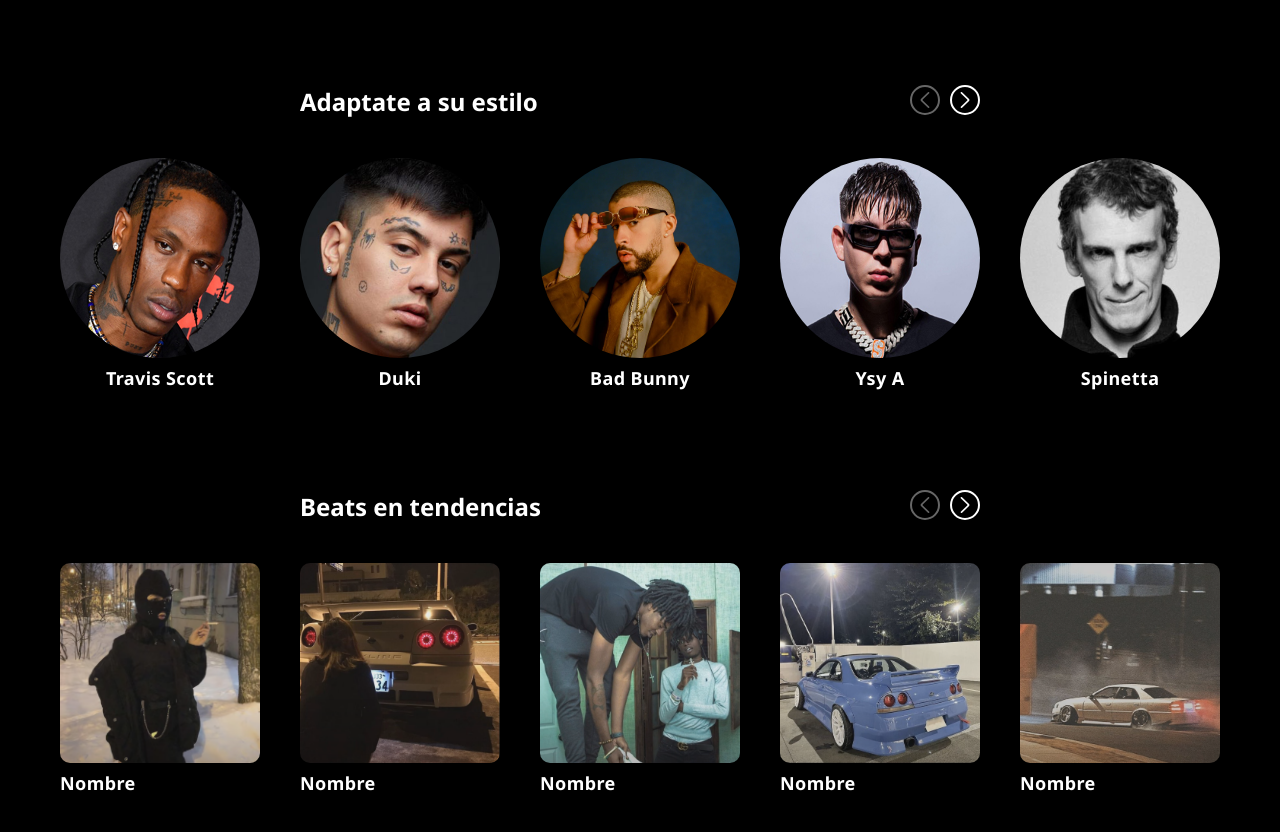
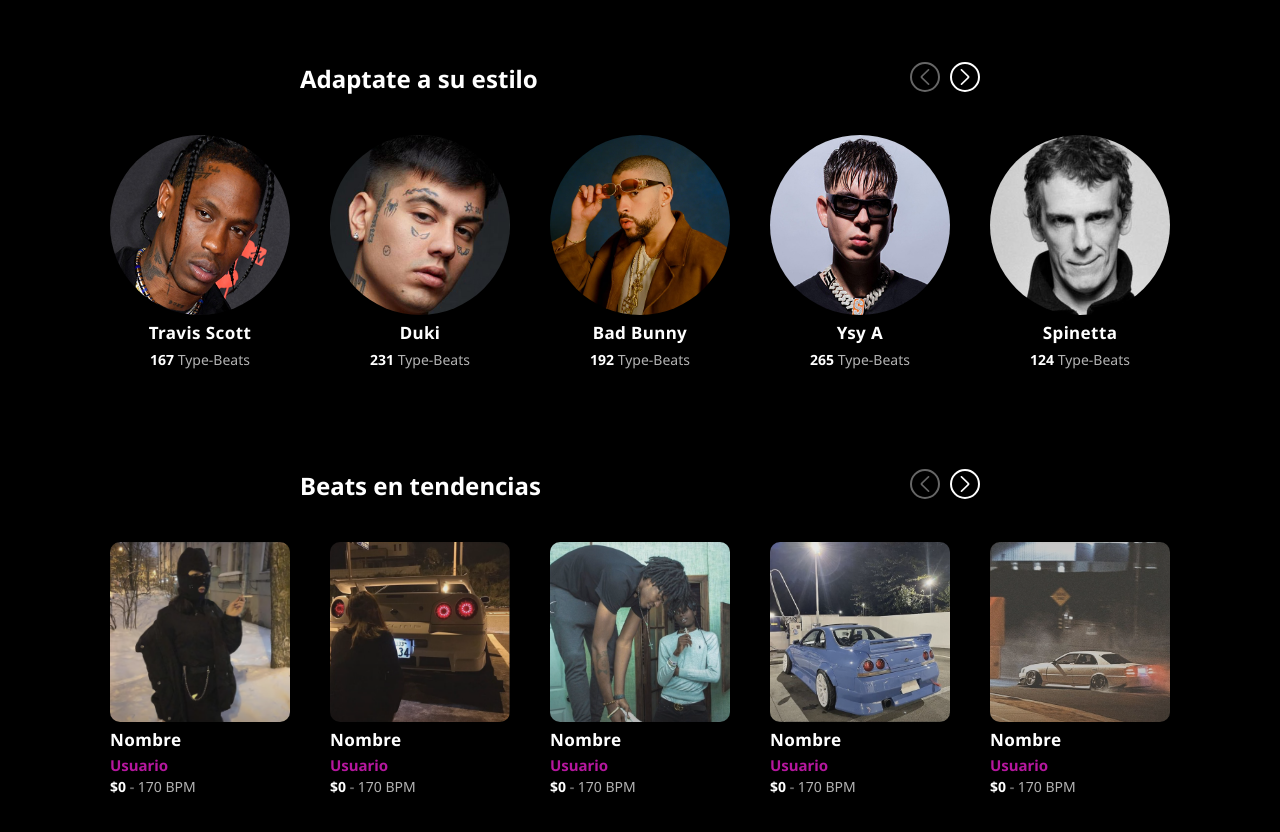
Before and after one commit to LeoPaez/beatstore, a React (Vite) app: page / in a window 1280 px wide. Shown: the part 1120-1952 px from the top of the page. Built offline with nearby package versions, Linux system fonts and the light colour scheme.

Commit message:
Reestructuracion del catalogo para añadir dinamismo en los componentes

```diff
--- a/src/components/Catalogue/Catalogue.jsx
+++ b/src/components/Catalogue/Catalogue.jsx
@@ -1,7 +1,9 @@
 import styled from "styled-components"
 import { CategorySlider } from "./CategorySlider/CategorySlider"
 import categories from "../../data/categories.json"
-import { CategoryCard } from "./CategoryCard/CategoryCard"
+import { CategoryCard } from "./CategoryCards/CategoryCard"
+import { ArtistCard } from "./CategoryCards/ArtistCard"
+import { BeatCard } from "./CategoryCards/BeatCard"
 
 const CatalogueContainer = styled.section`
   display: flex;
@@ -22,10 +24,12 @@
       >
         {
           genres.map((item) => {
+            // CategoryCard es la card de cada item de una categoria,
+            // se adapta a cada categoria, como por ej: ArtistCard
             return <CategoryCard
               key={item.id}
+              src={item.img}
               title={item.title}
-              src={item.img}
             />
           })
         }
@@ -35,12 +39,11 @@
       >
         {
           artists.map((item) => {
-            return <CategoryCard
+            return <ArtistCard
               key={item.id}
+              src={item.img}
               title={item.title}
-              src={item.img}
-              rounded
-              textCenter
+              quantity={item.typeBeatsQuantity}
             />
           })
         }
@@ -50,10 +53,13 @@
       >
         {
           beatsInTendencies.map((item) => {
-            return <CategoryCard
+            return <BeatCard
               key={item.id}
+              src={item.img}
               title={item.title}
-              src={item.img}
+              user={item.user}
+              price={item.price}
+              bpm={item.bpm}
             />
           })
         }
--- a/src/components/Catalogue/CategoryCard/CategoryCard.jsx
+++ /dev/null
@@ -1,43 +0,0 @@
-import styled from "styled-components"
-
-const CategoryItem = styled.div`
-  display: flex;
-  flex-direction: column;
-  gap: 8px;
-
-  /* Estilos para texto adicional que requieran otras categorias */
-  p {
-    font-size: ${props => props.textSize};
-  }
-`
-const CategoryItemImg = styled.img`
-  display: flex;
-  justify-content: center;
-  align-items: center;
-  width: 200px;
-  height: 200px;
-  object-fit: cover;
-  border-radius: ${props => props.rounded ? "50%" : "10px"};
-`
-const CategoryItemTitle = styled.p`
-  font-size: ${props => props.textSize ? props.titleSize : "18px"};
-  text-align: ${props => props.textCenter ? "center" : "left"};
-  font-weight: 700;
-  letter-spacing: 0.4px;
-`
-
-export const CategoryCard = ({ children, src, title, titleSize, textSize, textCenter, rounded }) => {
-  return (
-    <CategoryItem>
-              <CategoryItemImg src={src} rounded={rounded} />
-              <CategoryItemTitle
-                titleSize={titleSize}
-                textSize={textSize}
-                textCenter={textCenter}
-              >
-                {title}
-              </CategoryItemTitle>
-              {children}
-    </CategoryItem>
-  )
-}
--- /dev/null
+++ b/src/components/Catalogue/CategoryCards/ArtistCard.jsx
@@ -0,0 +1,35 @@
+import styled from "styled-components"
+import { CategoryCard } from "./CategoryCard"
+
+export const CategoryCardText = styled.p`
+  /* Estilos para texto adicional que requieran otras categorias */
+  font-size: ${props => props.$textSize || "14px;"};
+  font-weight: ${props => props.$fontWeight};
+  color: ${props => props.$textColor};
+  margin-top: ${props => props.$marginTop};
+`
+export const CategoryCardSpan = styled.span`
+  opacity: ${props => props.$textOpacity};
+  font-size: ${props => props.$textSize};
+  font-weight: ${props => props.$fontWeight};
+`
+
+export const ArtistCard = ({ src, title, quantity }) => {
+  return (
+    <CategoryCard
+      title={title}
+      src={src}
+      titleCenter
+      textCenter
+      rounded
+    >
+      <CategoryCardText $fontWeight="700">
+        {quantity}
+        <CategoryCardSpan
+          $textOpacity="0.7"
+          $fontWeight="400"
+        > Type-Beats</CategoryCardSpan>
+      </CategoryCardText>
+    </CategoryCard>
+  )
+}
--- /dev/null
+++ b/src/components/Catalogue/CategoryCards/BeatCard.jsx
@@ -0,0 +1,26 @@
+import { CategoryCardSpan, CategoryCardText } from "./ArtistCard"
+import { CategoryCard } from "./CategoryCard"
+
+export const BeatCard = ({ src, title, user, price, bpm }) => {
+  return (
+    <CategoryCard
+      src={src}
+      title={title}
+    >
+      <CategoryCardText
+        $textColor="#B5179E"
+        $textSize="15px"
+        $fontWeight="700"
+        $marginTop="-2px"
+      >{user}</CategoryCardText>
+      <CategoryCardText $fontWeight="700" $marginTop="-4px">
+        ${price}
+        <CategoryCardSpan $textOpacity="0.4"> - </CategoryCardSpan>
+        <CategoryCardSpan
+          $textOpacity="0.7"
+          $fontWeight="400"
+        >{bpm} BPM</CategoryCardSpan>
+      </CategoryCardText>
+    </CategoryCard>
+  )
+}
--- /dev/null
+++ b/src/components/Catalogue/CategoryCards/CategoryCard.jsx
@@ -0,0 +1,39 @@
+import styled from "styled-components"
+
+const CategoryItem = styled.div`
+  display: flex;
+  flex-direction: column;
+  gap: 6px;
+  text-align: ${props => props.$textCenter ? "center" : "left"};
+`
+const CategoryItemImg = styled.img`
+  display: flex;
+  justify-content: center;
+  align-items: center;
+  width: 180px;
+  height: 180px;
+  object-fit: cover;
+  border-radius: ${props => props.$rounded ? "50%" : "10px"};
+`
+const CategoryItemTitle = styled.p`
+  font-size: 17px;
+  text-align: ${props => props.$titleCenter ? "center" : "left"};
+  font-weight: 700;
+  letter-spacing: 0.4px;
+`
+
+export const CategoryCard = ({ children, src, title, titleCenter, textCenter, rounded }) => {
+  return (
+    <CategoryItem
+      $textCenter={textCenter}
+    >
+              <CategoryItemImg src={src} $rounded={rounded} />
+              <CategoryItemTitle
+                $titleCenter={titleCenter}
+              >
+                {title}
+              </CategoryItemTitle>
+              {children}
+    </CategoryItem>
+  )
+}
```
